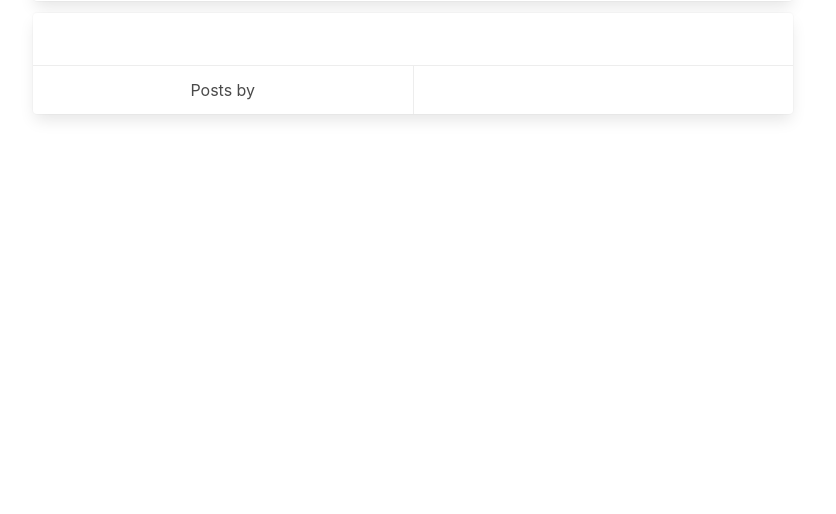
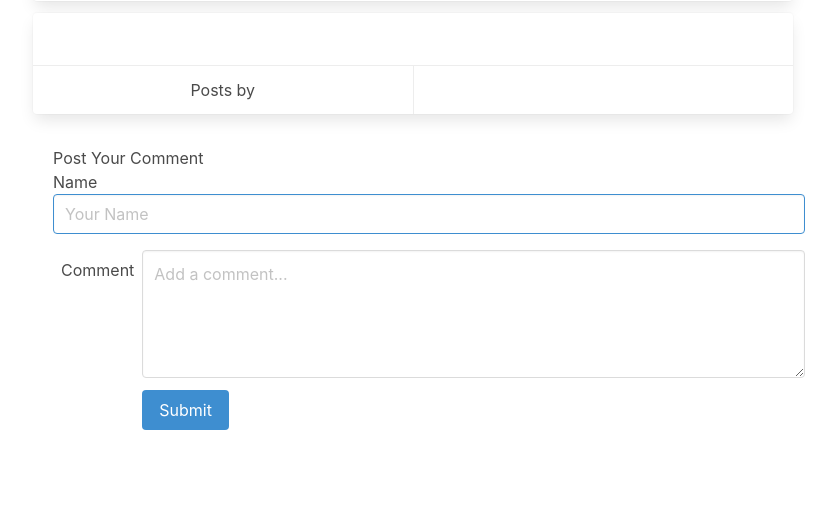
Before and after one commit to rcoffie/blogApp, a Django app: template templates/blog/detail.html in a window 1280 px wide. Shown: the part 531-1045 px from the top of the page, without its empty margins (31-867 px from the left). Before the commit the page ends 651 px from the top, so only its background shows below. Run offline with Django 3.2, Linux system fonts and the light colour scheme; the template is opened without the code that fills it, so the values that code supplies are empty.

Commit message:
adding comment

```diff
--- a/blog/admin.py
+++ b/blog/admin.py
@@ -3,3 +3,4 @@ from .models import *
 
 # Register your models here.
 admin.site.register(Post,)
+admin.site.register(Comment)
--- a/templates/base.html
+++ b/templates/base.html
@@ -75,5 +75,8 @@
 
     {% endblock %}
 
+
+
+
   </body>
 </html>
--- a/templates/blog/detail.html
+++ b/templates/blog/detail.html
@@ -93,6 +93,48 @@
 
 
   </div>
+
+  <div class="container">
+    <div class="columns ">
+      <div class="column is-8 m-4 p-4">
+        <h3>Post Your Comment</h3>
+        <form action="{% url 'detail' post.id %}" method="POST" class="">
+
+          {% csrf_token %}
+
+        <div class="field mb-4 ">
+          {% csrf_token %}
+          <label for="name"> Name</label>
+          <div class="control">
+            <input class="input is-info" name="name" type="text" placeholder="Your Name" required>
+          </div>
+
+        <article class="media mt-4">
+          <label for="content" class="m-2"> Comment</label>
+          <div class="media-content">
+            <div class="field">
+              <p class="control">
+                <textarea class="textarea" name="content" placeholder="Add a comment..." required></textarea>
+              </p>
+            </div>
+            <nav class="level">
+              <div class="level-left">
+                <div class="level-item">
+
+                  <button class='button is-info' type="submit"> Submit</button>
+                </div>
+              </div>
+
+            </nav>
+          </div>
+        </article>
+
+      </div>
+
+    </form>
+
+    </div>
+  </div>
 </div>
 
 
```
Also changed, not shown: blog/models.py (+12 -0 lines), blog/views.py (+12 -2 lines), blog/migrations/0003_auto_20201210_2139.py (added).
